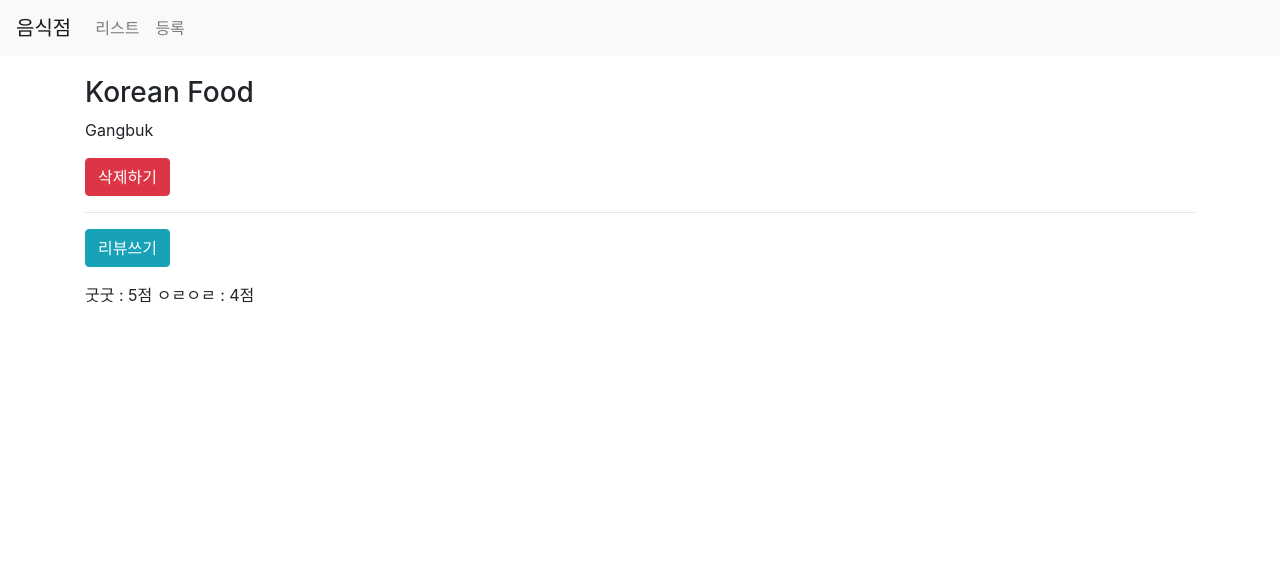
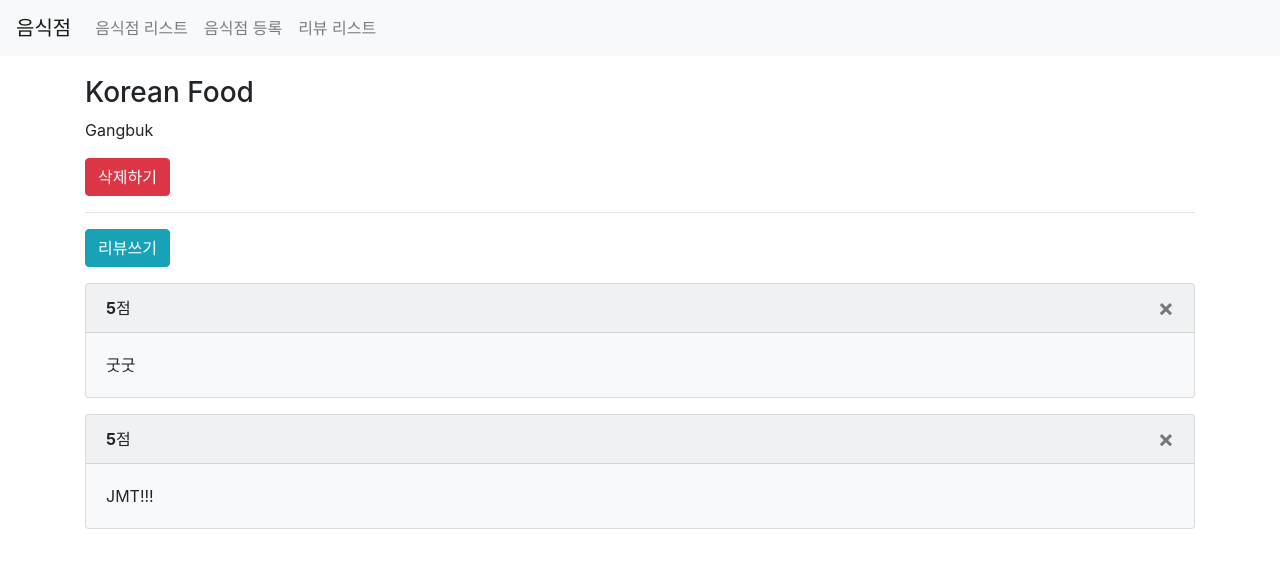
Before and after one commit to lar542/first-django, a Django app: page /third/restaurant/2/ in a window 1280 px wide. Shown: the top 568 px of the page. Run offline with Django 3.2, Linux system fonts and the light colour scheme; data comes from the database, SQL or seed files in the repository; some libraries are stand-ins or nearby versions.

Commit message:
Django Relation, 집계

```diff
--- a/third/templates/third/base.html
+++ b/third/templates/third/base.html
@@ -18,10 +18,13 @@
       <div class="collapse navbar-collapse" id="navbarNav">
         <ul class="navbar-nav">
           <li class="nav-item">
-            <a class="nav-link" href="/third/list">리스트</a>
+            <a class="nav-link" href="/third/list">음식점 리스트</a>
           </li>
           <li class="nav-item">
-            <a class="nav-link" href="/third/create">등록</a>
+            <a class="nav-link" href="/third/create">음식점 등록</a>
+          </li>
+            <li class="nav-item">
+            <a class="nav-link" href="/third/review/list">리뷰 리스트</a>
           </li>
         </ul>
       </div>
--- a/third/templates/third/detail.html
+++ b/third/templates/third/detail.html
@@ -18,7 +18,18 @@
                 </a>
             </p>
             {% for review in reviews %}
-                {{ review.comment }} : {{ review.point }}점
+                <div class="card bg-light mb-3">
+                    <div class="card-header"><b>{{ review.point }}</b>점
+                        <a href="{% url 'review-delete' restaurant_id=item.id review_id=review.id %}">
+                            <button type="button" class="close" aria-label="Close">
+                              <span aria-hidden="true">&times;</span>
+                            </button>
+                        </a>
+                    </div>
+                    <div class="card-body">
+                        <p class="card-text">{{ review.comment }}</p>
+                    </div>
+                </div>
             {% endfor %}
         </div>
     </div>
--- a/third/templates/third/list.html
+++ b/third/templates/third/list.html
@@ -9,7 +9,8 @@
                 <div class="card-body">
                     <h5 class="card-title">{{ item.name }}</h5>
                     <h6 class="card-subtitle mb-2 text-muted">{{ item.address }}</h6>
-                    <p class="card-text">음식점의 설명이 들어갑니다.</p>
+                    <p class="card-text">리뷰 : {{ item.reviews_count }}, 평점: {{ item.average_point }}</p>
+                    <p class="card-text">음식점 설명</p>
                     <a href="{% url 'restaurant-detail' id=item.id %}" class="card-link">자세히 보기</a>
                     <a href="{% url 'restaurant-update' %}?id={{ item.id }}" class="card-link">수정하기</a>
                 </div>
--- a/third/urls.py
+++ b/third/urls.py
@@ -10,4 +10,7 @@ urlpatterns = [
     # path('detail/', views.detail, name="restaurant-detail"), query parameter
     path('restaurant/<int:id>/', views.detail, name="restaurant-detail"),
     path('restaurant/<int:restaurant_id>/review/create/', views.review_create, name='review-create'),
+    path('restaurant/<int:restaurant_id>/review/delete/<int:review_id>', views.review_delete, name='review-delete'),
+
+    path('review/list/', views.review_list, name='review-list'),
 ]
--- a/third/views.py
+++ b/third/views.py
@@ -3,11 +3,14 @@ from . models import Restaurant, Review
 from django.core.paginator import Paginator
 from . forms import RestaurantForm, ReviewForm
 from django.http import HttpResponseRedirect
+from django.db.models import Count, Avg
 
 
 # Create your views here.
 def list(request):
-    restaurants = Restaurant.objects.all()
+    restaurants = Restaurant.objects.all()\
+        .annotate(reviews_count = Count('review'))\
+        .annotate(average_point=Avg('review__point'))
     page = request.GET.get('page')  # 파라미터로 넘어온 현재 페이지 값
     paginator = Paginator(restaurants, 5) # 한 페이지에 5개씩 표시
     items = paginator.get_page(page) # 해당 페이지에 맞는 리스트로 필터링
@@ -73,3 +76,20 @@ def review_create(request, restaurant_id):
     item = get_object_or_404(Restaurant, pk=restaurant_id)
     form = ReviewForm(initial={'restaurant': item})
     return render(request, 'third/review_create.html', {'form': form, 'item': item})
+
+
+def review_delete(request, restaurant_id, review_id):
+    item = get_object_or_404(Review, pk=review_id)
+    item.delete()
+    return redirect('restaurant-detail', id=restaurant_id)
+
+
+def review_list(request):
+    reviews = Review.objects.all().select_related().order_by('-created_at')
+    paginator = Paginator(reviews, 10)  # 한 페이지에 10개씩 표시
+    page = request.GET.get('page')  # query params에서 page 데이터를 가져옴
+    items = paginator.get_page(page)  # 해당 페이지의 아이템으로 필터링
+    context = {
+        'reviews': items
+    }
+    return render(request, 'third/review_list.html', context)
```
Also changed, not shown: third/templates/third/review_list.html (added, +41 -0 lines), db.sqlite3.
